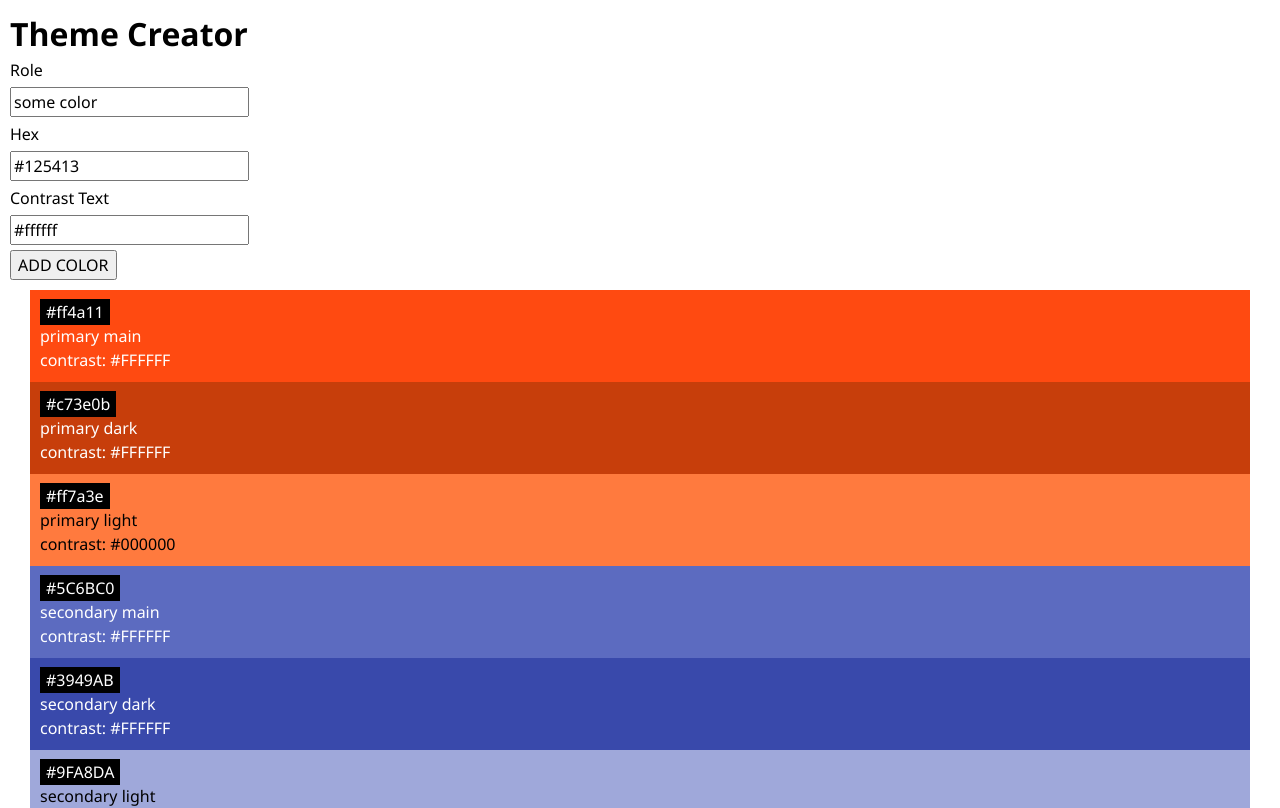
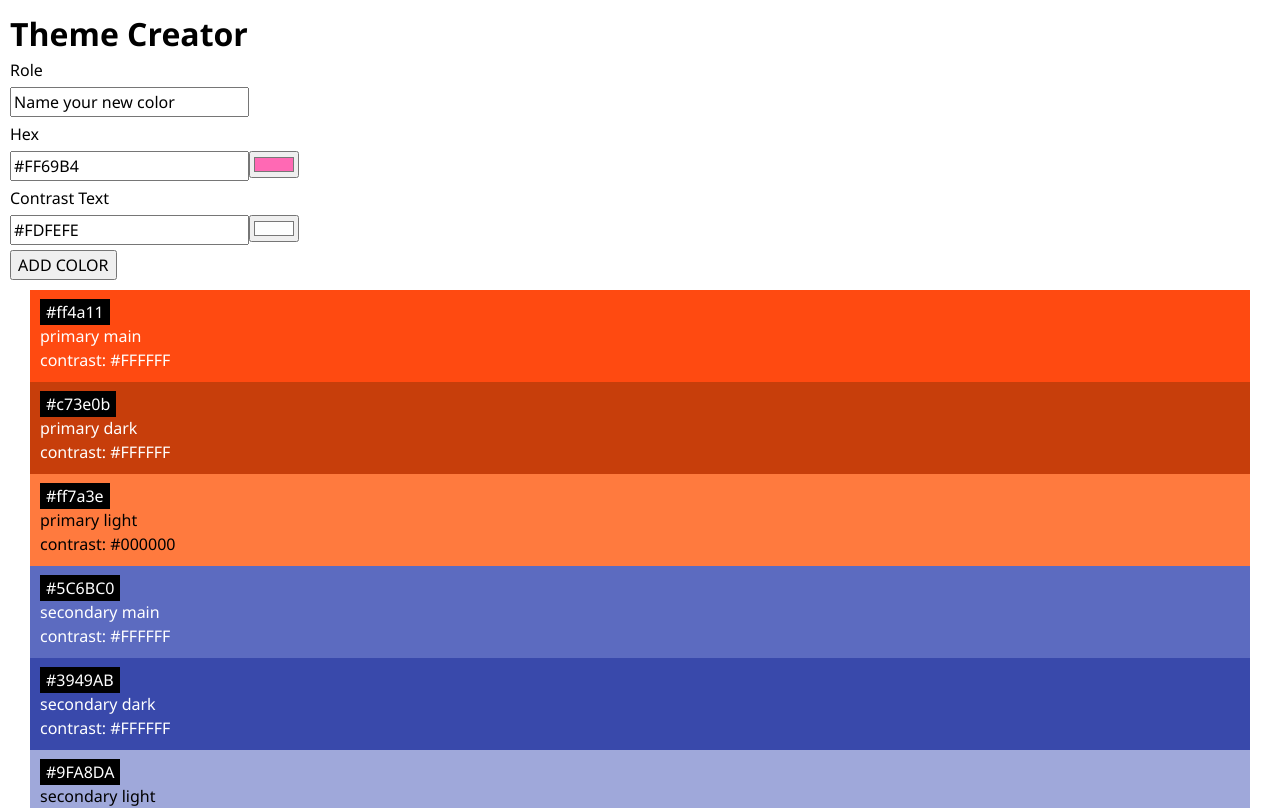
Before and after one commit to Leon910/recap-project4, a React (Vite) app: page / in a window 1280 px wide. Shown: the top 808 px of the page. Built offline with nearby package versions, Linux system fonts and the light colour scheme.

Commit message:
add ColorInput component and add default values

```diff
--- a/src/Components/Color/ColorForm.jsx
+++ b/src/Components/Color/ColorForm.jsx
@@ -3,13 +3,12 @@
 
 /* import a CSS file for styling the ColorForm component */
 import "./ColorForm.css";
+import ColorInput from "./ColorInput";
 
 /* implement a ColorForm component with form and three input fields */
 export default function ColorForm() {
   /* set state with default values to later be able to change the values */
-  const [role, setRole] = useState("some color");
-  const [hex, setHex] = useState("#125413");
-  const [contrastText, setContrastText] = useState("#ffffff");
+  const [role, setRole] = useState("Name your new color");
 
   /* event-handler to submit the events */
   function handleSubmit(event) {
@@ -33,19 +32,11 @@
         onChange={(event) => setRole(event.target.value)}
       />
       <label htmlFor="hex">Hex</label>
-      <input
-        name="hex"
-        id="hex"
-        value={hex}
-        onChange={(event) => setHex(event.target.value)}
-      />
+      <ColorInput id="hex" defaultValue={"#FF69B4"} />
+
       <label htmlFor="contrastText">Contrast Text</label>
-      <input
-        name="contrastText"
-        id="contrastText"
-        value={contrastText}
-        onChange={(event) => setContrastText(event.target.value)}
-      />
+      <ColorInput id="contrastText" defaultValue={"#FDFEFE"} />
+
       <button onClick={handleClick}>ADD COLOR</button>
     </form>
   );
--- /dev/null
+++ b/src/Components/Color/ColorInput.jsx
@@ -0,0 +1,24 @@
+import { useState } from "react";
+
+export default function ColorInput({ id, defaultValue }) {
+  const [inputValue, setInputValue] = useState(defaultValue);
+
+  function handleInputValue(event) {
+    setInputValue(event.target.value);
+  }
+
+  return (
+    <>
+      <div>
+        <input
+          type="text"
+          id={id}
+          name={id}
+          value={inputValue}
+          onChange={handleInputValue}
+        />
+        <input type="color" value={inputValue} onChange={handleInputValue} />
+      </div>
+    </>
+  );
+}
```
